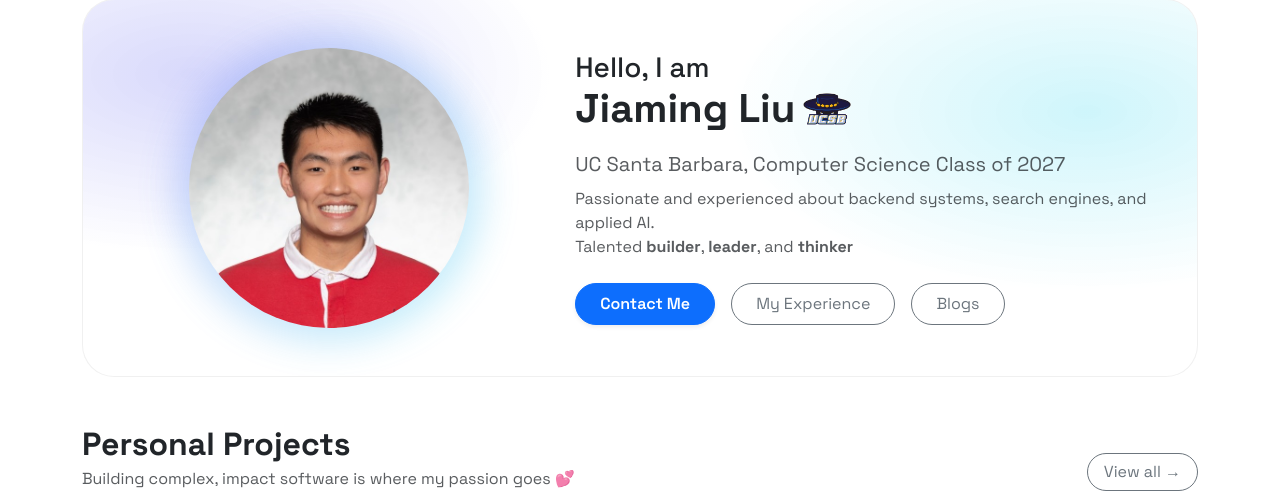
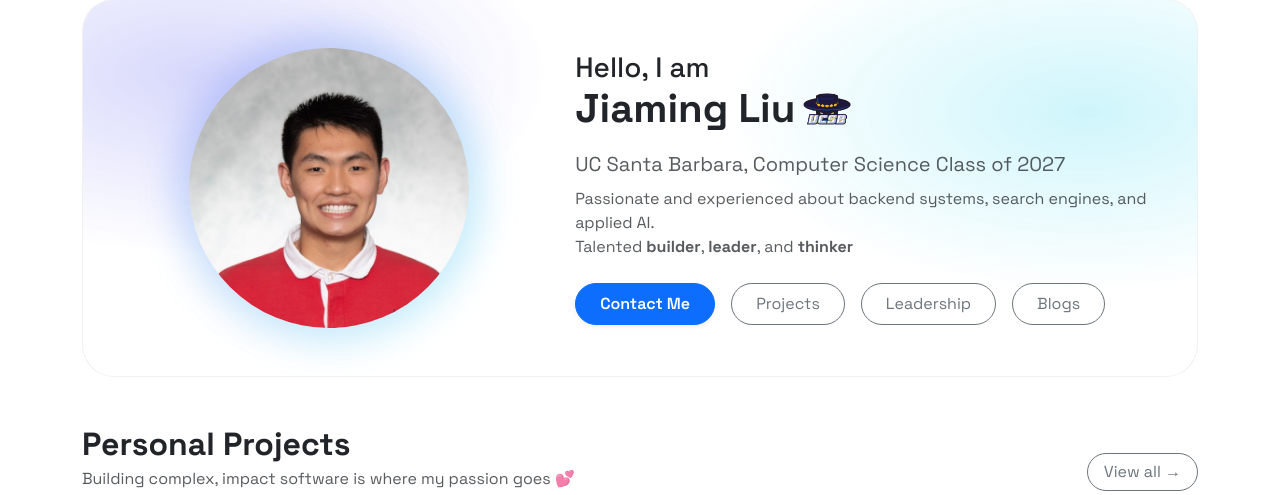
Before and after one commit to iamjiamingliu/iamjiamingliu.com, a Flask app: page / in a window 1280 px wide. Shown: the part 105-600 px from the top of the page. Run offline with Flask 3, Linux system fonts and the light colour scheme; some libraries are stand-ins or nearby versions.

Commit message:
ensures home page links are valid

```diff
--- a/templates/index.html
+++ b/templates/index.html
@@ -38,13 +38,16 @@
                         </p>
 
                         <div class="d-flex gap-3 flex-wrap">
-                            <a href="/contact" class="btn btn-primary rounded-pill px-4 py-2 fw-semibold shadow-sm">
+                            <a href="{{ url_for('contact') }}" class="btn btn-primary rounded-pill px-4 py-2 fw-semibold shadow-sm">
                                 Contact Me
                             </a>
-                            <a href="/experience" class="btn btn-outline-secondary rounded-pill px-4 py-2">
-                                My Experience
+                            <a href="{{ url_for('projects') }}" class="btn btn-outline-secondary rounded-pill px-4 py-2">
+                                Projects
                             </a>
-                            <a href="/blogs" class="btn btn-outline-secondary rounded-pill px-4 py-2">
+                            <a href="{{ url_for('leadership') }}" class="btn btn-outline-secondary rounded-pill px-4 py-2">
+                                Leadership
+                            </a>
+                            <a href="{{ url_for('blogs') }}" class="btn btn-outline-secondary rounded-pill px-4 py-2">
                                 Blogs
                             </a>
                         </div>
```
